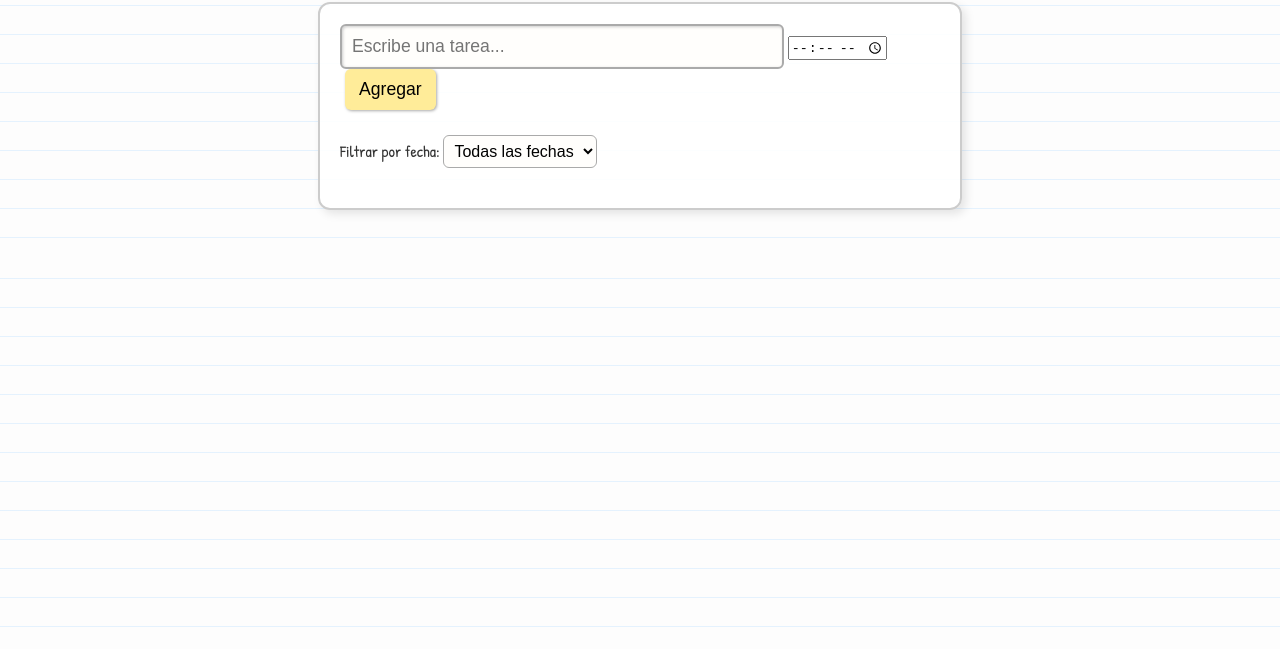
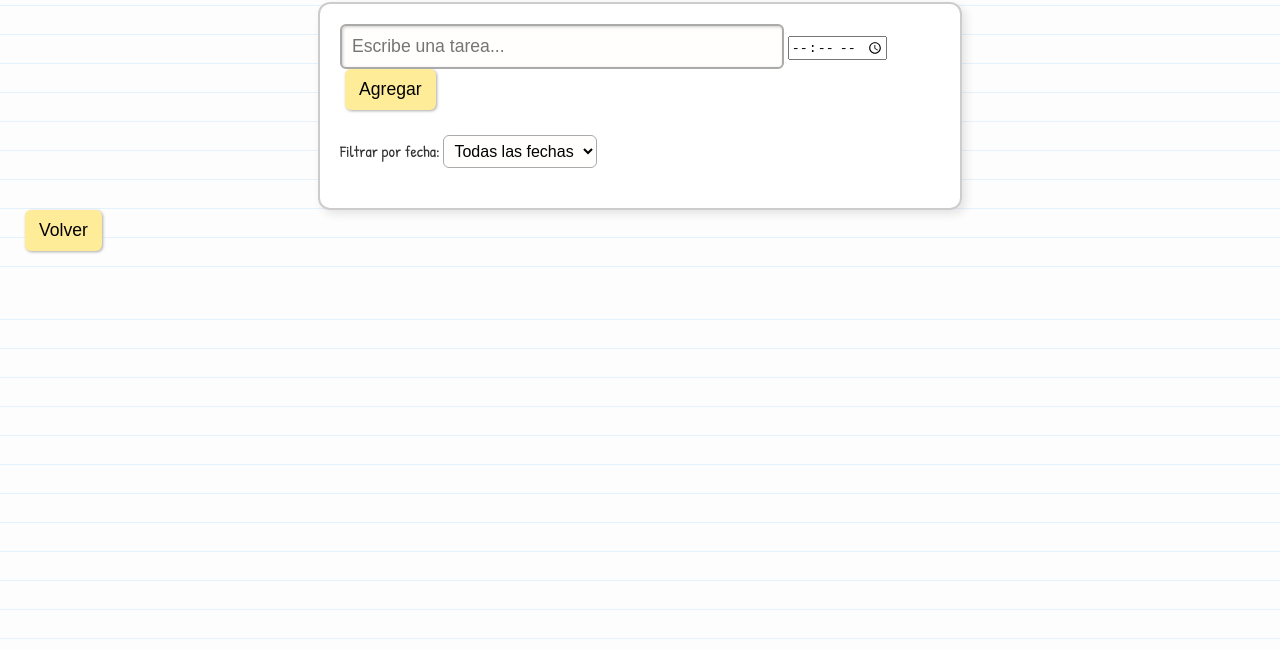
Before and after one commit to mothalbete/juegos-js, a plain HTML site: page juegos/todo/todo.html in a window 1280 px wide. Shown: the part 139-788 px from the top of the page. Drawn offline with Linux system fonts and the light colour scheme.

Commit message:
agregado un botón para volver a la página principal. Debería ser funcional

```diff
--- a/juegos/todo/todo.html
+++ b/juegos/todo/todo.html
@@ -22,6 +22,7 @@
 
     <ul id="lista-tareas"></ul>
   </div>
+  <button onclick="history.back()">Volver</button>
 
   <script src="todo.js"></script>
 </body>
```
